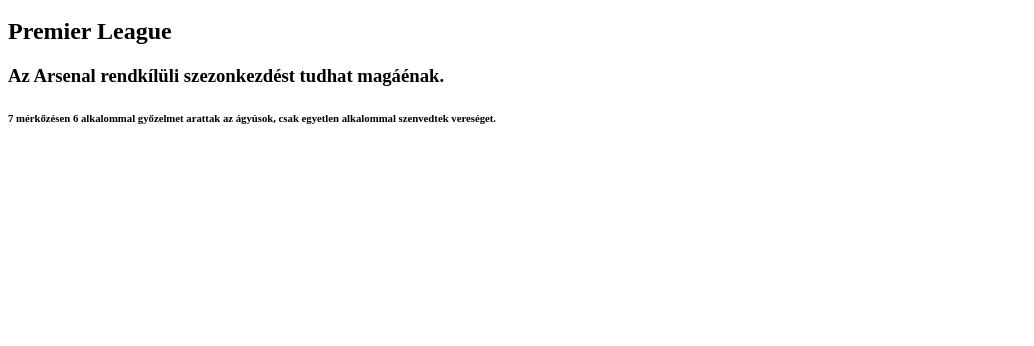
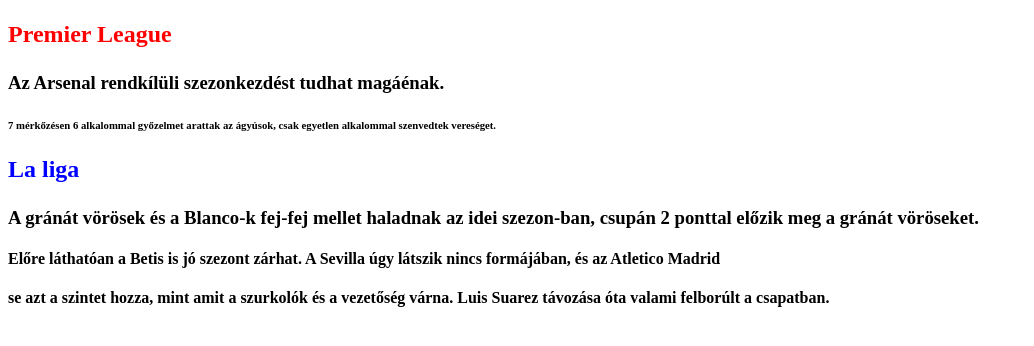
Before and after one commit to KissMarcellJedlik/kissmarcelljedlik, a plain HTML site: page index.html in a window 1280 px wide. Shown: the part 48-394 px from the top of the page, without its empty margins (0-1034 px from the left). Drawn offline with Linux system fonts and the light colour scheme.

Commit message:
La liga kezdetleges eredmények

```diff
--- a/index.html
+++ b/index.html
@@ -6,8 +6,14 @@
 </head>
 <body>
     <h1>Top ligák</h1>
-    <h2>Premier League</h2>
-    <h3>Az Arsenal rendkílüli szezonkezdést tudhat magáénak.</h3>
-    <h6>7 mérkőzésen 6 alkalommal győzelmet arattak az ágyúsok, csak egyetlen alkalommal szenvedtek vereséget.</h6>
+    <h2><p style="color:red;">Premier League</p></h2>
+    <p><h3>Az Arsenal rendkílüli szezonkezdést tudhat magáénak.</h3></p>
+    <p><h6>7 mérkőzésen 6 alkalommal győzelmet arattak az ágyúsok, csak egyetlen alkalommal szenvedtek vereséget.</h6></p>
+    <h2><p style="color:blue">La liga</p></h2>
+    <p><h3>A gránát vörösek és a Blanco-k fej-fej mellet haladnak az idei szezon-ban, csupán 2 ponttal előzik meg a gránát vöröseket.</h3></p>
+    <h4>Előre láthatóan a Betis is jó szezont zárhat. A Sevilla úgy látszik nincs formájában, és az Atletico Madrid</h4>
+    <h4>se azt a szintet hozza, mint amit a szurkolók és a vezetőség várna. Luis Suarez távozása óta valami felborúlt a csapatban.</h4>
+
+
 </body>
 </html>
```
